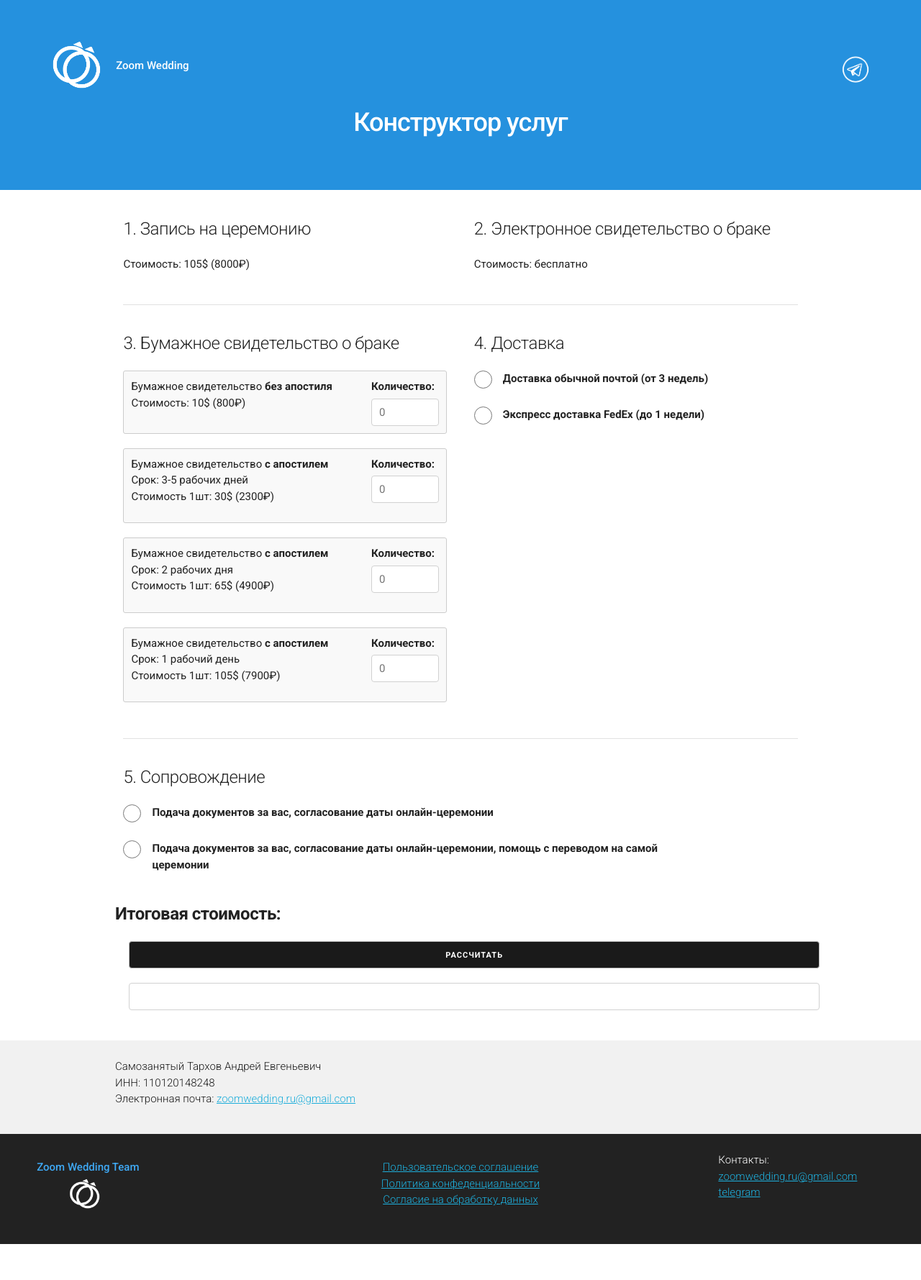
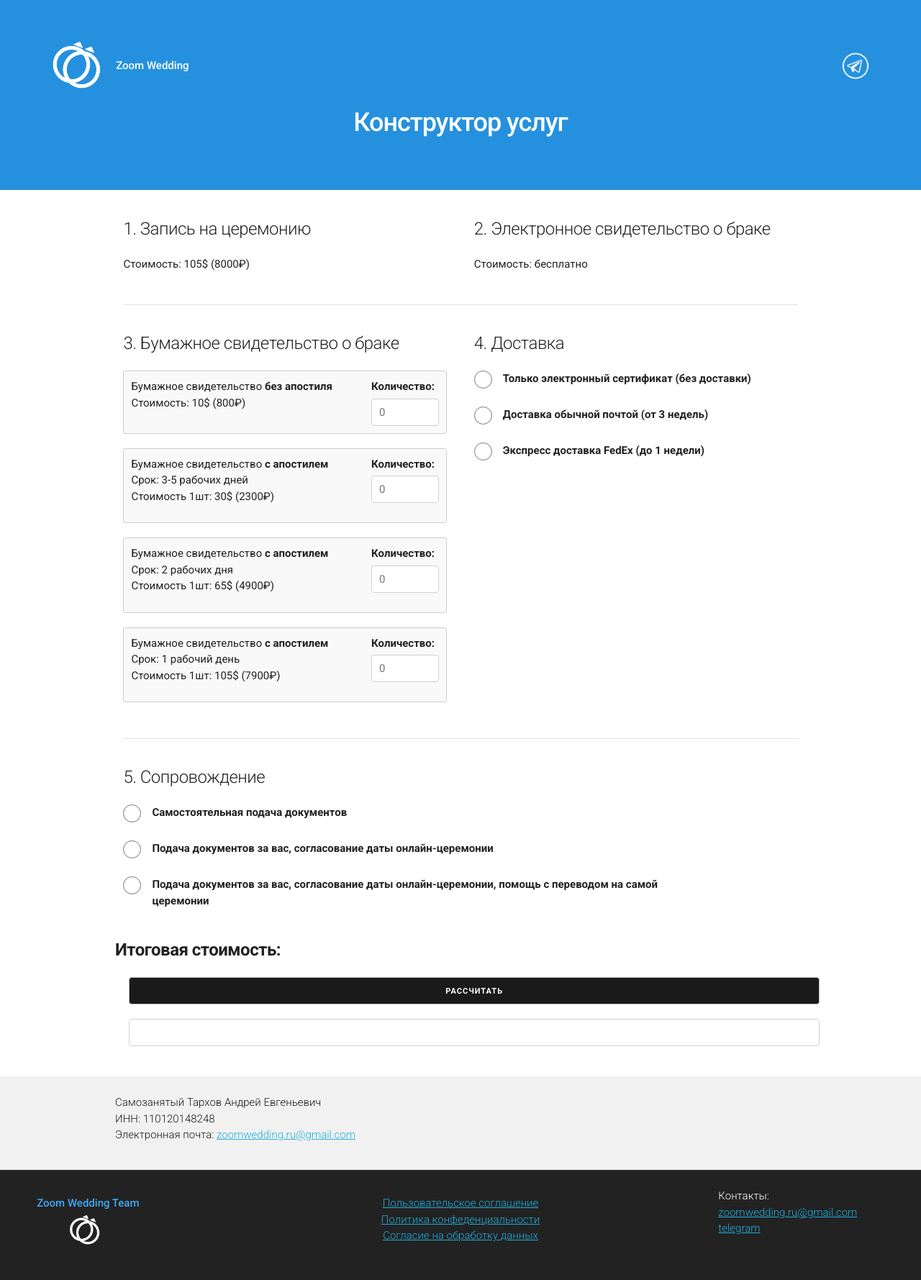
Before and after one commit to zoomwedding/zoomwedding.github.io, a PHP site: page /calculator.html in a window 1280 px wide. Shown: the whole page at 72% size. Before the commit the page ends 1729 px from the top, so only its background shows below. Run offline with PHP 8.4, Linux system fonts and the light colour scheme; some libraries are stand-ins or nearby versions.

Commit message:
add yourself, fix telegram

```diff
--- a/calculator.html
+++ b/calculator.html
@@ -139,6 +139,15 @@
 
 								<div class="row method">
 									<div class="two col point-block">
+										<input type="radio" name="ship" value="nomail" id="method-nomail" class="point-check">
+									</div>
+									<div class="ten col point-text-block">
+										<label for="method-nomail">Только электронный сертификат (без доставки)</label><br>
+									</div>
+								</div>
+
+								<div class="row method">
+									<div class="two col point-block">
 										<input type="radio" name="ship" value="us" id="method-us" class="point-check">
 									</div>
 									<div class="ten col point-text-block">
@@ -151,7 +160,7 @@
 										<input type="radio" name="ship" value="fedex" id="method-fedex" class="point-check">
 									</div>
 									<div class="ten col point-text-block">
-										<label for="method-fedex">Экспресс доставка FedEx (до 1 недели)</label>
+										<label for="method-fedex">Экспресс доставка FedEx (до 1 недели)</label><br>
 									</div>
 								</div>
 
@@ -165,6 +174,15 @@
 
 						<div class="row">
 							<h5>5. Сопровождение</h5>
+
+							<div class="row method">
+								<div class="two col point-block">
+									<input type="radio" name="sup" value="nosup" id="method-nosup" class="point-check">
+								</div>
+								<div class="ten col point-text-block">
+									<label for="method-nosup">Самостоятельная подача документов</label><br>
+								</div>
+							</div>
 
 							<div class="row method">
 								<div class="two col point-block">
--- a/css/custom.css
+++ b/css/custom.css
@@ -186,7 +186,7 @@ html, body {
     margin-left: 0%;
     float: right;
     margin-right: 4%;
-	margin-top: 20px;
+	margin-top: 15px;
 }
 
 .logotype-block {
--- a/script.js
+++ b/script.js
@@ -48,8 +48,24 @@ function estimateTotal(event) {
 
 	// var state_index = state.value;
 
-	var shipping = document.querySelector('input[name=ship]:checked').value || '';
-	var support = document.querySelector('input[name=sup]:checked').value || '';
+	var shipping = document.querySelector('input[name=ship]:checked');
+	// .value || '';
+	var support = document.querySelector('input[name=sup]:checked')
+	// .value || '';
+
+	if (shipping === null) {
+		shipping = '';
+	}
+	else {
+		shipping = shipping.value;
+	}
+
+	if (support === null) {
+		support = '';
+	}
+	else {
+		support = support.value;
+	}
 
 	// var special_gift = document.getElementById("gift").checked;
 	// var special_mailing = document.getElementById("mailing").checked;
@@ -102,7 +118,7 @@ function estimateTotal(event) {
 	var estimate = '$' + ((totalItemPrice + totalShippingCost) * supportCostPer).toFixed(2);
 	var estimaterub = ((totalItemPrice + totalShippingCost) * supportCostPer * 80).toFixed(0) + ' ₽';
 
-	if (shipping = 0) {
+	if (shipping == 0) {
 		document.getElementById('total_estimate').value= 'введите больше информации';
 	}
 		document.getElementById('total_estimate').value=estimate + ' = ' + estimaterub;
```
